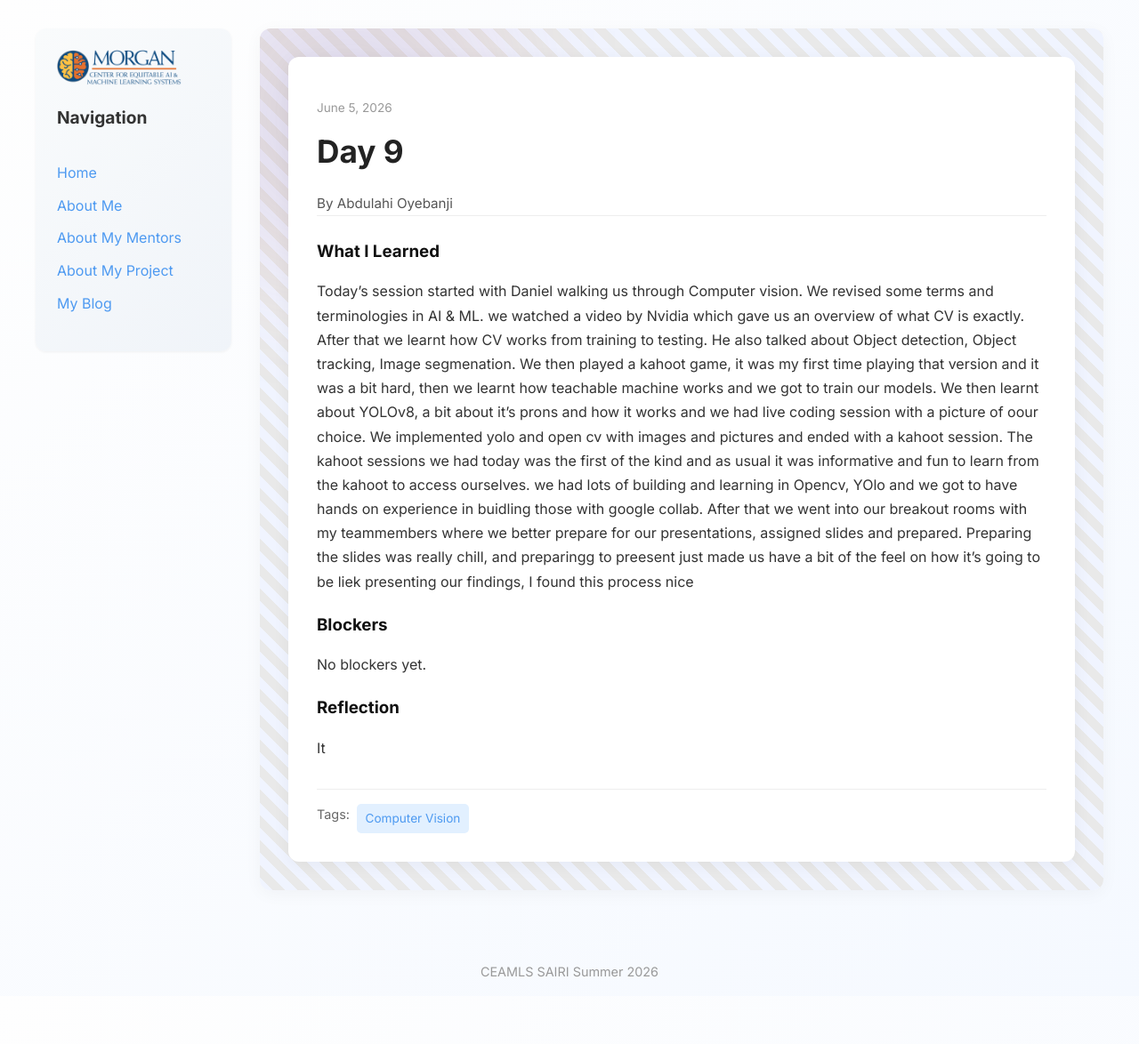
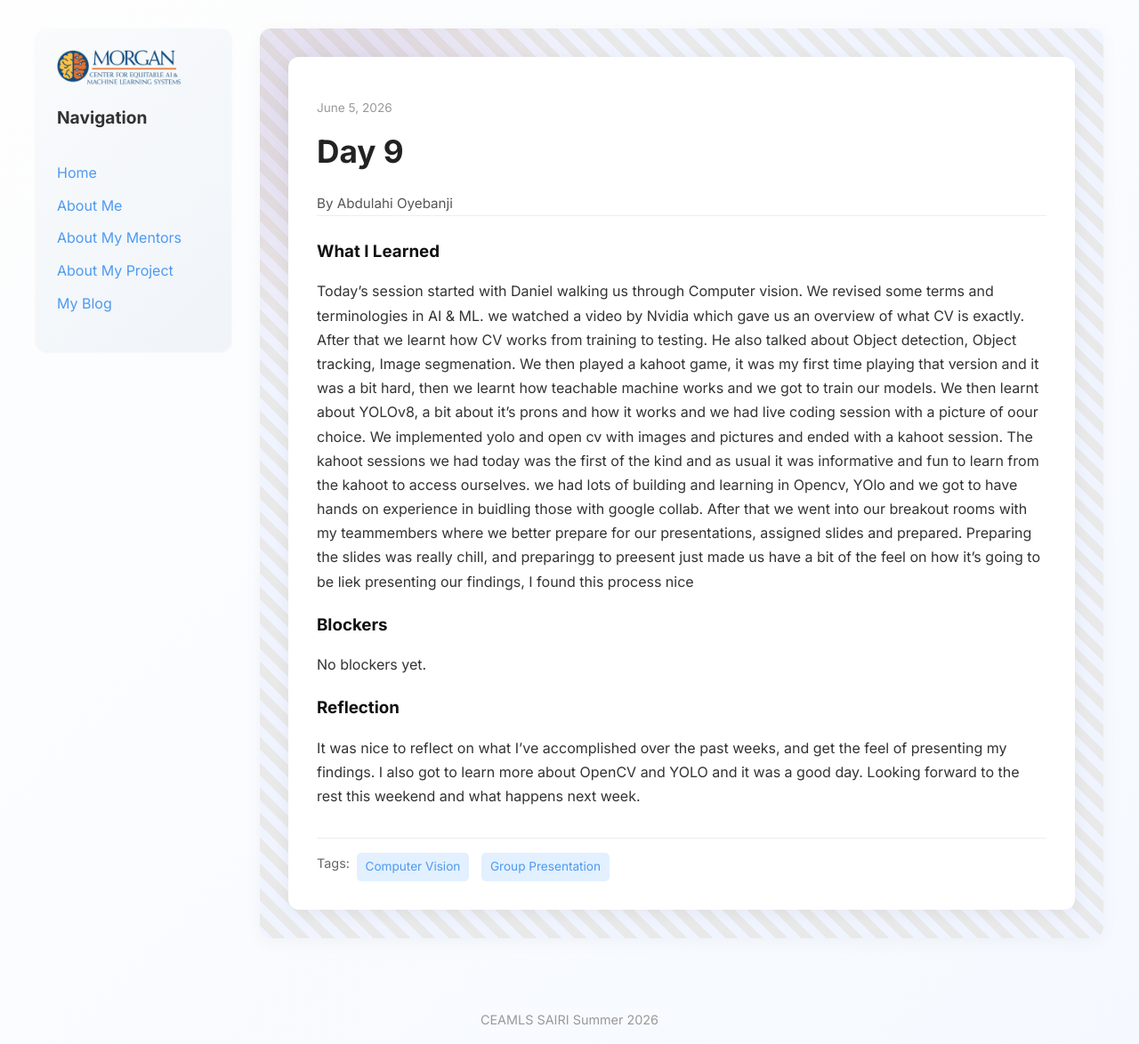
Before and after one commit to abdulahi-banji/abdulahi-banjiceamls26.github.io, a Jekyll site: the page built from _posts/2026-06-05-day-9.md, in a window 1280 px wide. Shown: the whole page at 89% size. Built offline with Jekyll 4.4.1, drawn with Linux system fonts in a browser that asks for light colours; before the commit the page ends 1120 px from its top, so only the background shows below that.

Commit message:
day 9 draft updated

```diff
--- a/_posts/2026-06-05-day-9.md
+++ b/_posts/2026-06-05-day-9.md
@@ -3,11 +3,11 @@ layout: post
 title: "Day 9"
 date: 2026-06-05
 permalink: /day9.html
-tags: ["Computer Vision"]
+tags: ["Computer Vision", "Group Presentation"]
 what_i_learned: |
   Today's session started with Daniel walking us through Computer vision. We revised some terms and terminologies in AI & ML. we watched a video by Nvidia which gave us an overview of what CV is exactly. After that we learnt how CV works from training to testing. He also talked about Object detection, Object tracking, Image segmenation. We then played a kahoot game, it was my first time playing that version and it was a bit hard, then we learnt how teachable machine works and we got to train our models. We then learnt about YOLOv8, a bit about it's prons and how it works and we had live coding session with a picture of oour choice. We implemented yolo and open cv with images and pictures and ended with a kahoot session. The kahoot sessions we had today was the first of the kind and as usual it was informative and fun to learn from the kahoot to access ourselves. we had lots of building and learning in Opencv, YOlo and we got to have hands on experience in buidling those with google collab. After that we went into our breakout rooms with my teammembers where we better prepare for our presentations, assigned slides and prepared. Preparing the slides was really chill, and preparingg to preesent just made us have a bit of the feel on how it's going to be liek presenting our findings, I found this process nice
 blockers: |
   No blockers yet.
 reflection: |
-  It
+  It was nice to reflect on what I've accomplished over the past weeks, and get the feel of presenting my findings. I also got to learn more about OpenCV and YOLO and it was a good day. Looking forward to the rest this weekend and what happens next week.
 ---
```
